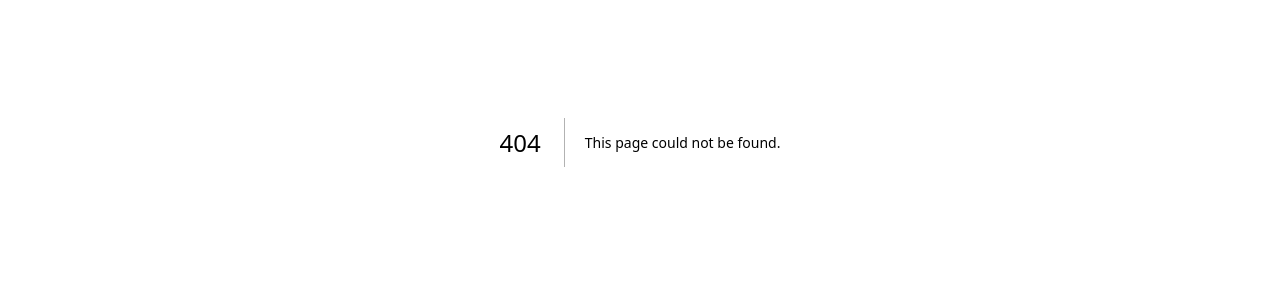
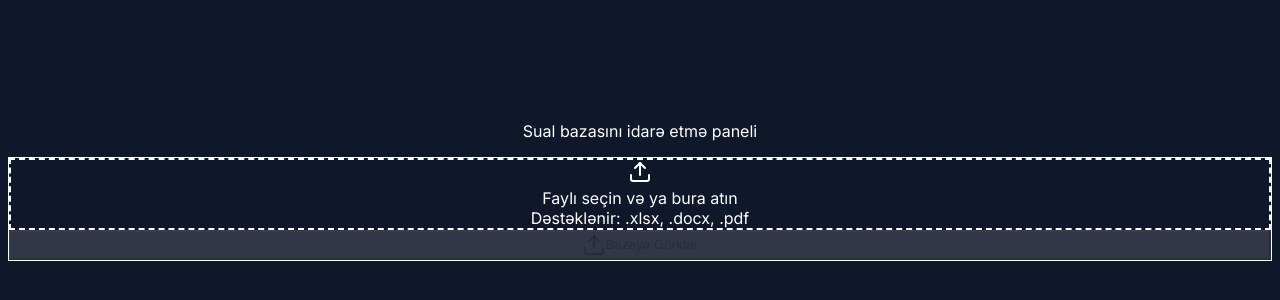
Before and after one commit to wdest/exam-project, a Next.js app: page /babapro in a window 1280 px wide. Before the commit this address had no page. Shown: the part 258-558 px from the top of the page. Built offline with nearby package versions, Linux system fonts and the light colour scheme.

Commit message:
Update and rename page.tsx to page.tsx

```diff
--- a/app/admin/page.tsx
+++ /dev/null
@@ -1,70 +0,0 @@
-'use client';
-
-import { useState } from 'react';
-import { Upload, FileText, CheckCircle } from 'lucide-react';
-
-export default function AdminPanel() {
-  const [file, setFile] = useState<File | null>(null);
-  const [uploading, setUploading] = useState(false);
-
-  const handleFileUpload = async () => {
-    if (!file) return alert('Fayl seçin!');
-    setUploading(true);
-
-    const formData = new FormData();
-    formData.append('file', file);
-
-    try {
-      const res = await fetch('/api/upload', {
-        method: 'POST',
-        body: formData,
-      });
-      const data = await res.json();
-      if (data.success) alert('Suallar uğurla yükləndi!');
-      else alert('Xəta: ' + data.error);
-    } catch (err) {
-      alert('Gözlənilməz xəta oldu');
-    } finally {
-      setUploading(false);
-    }
-  };
-
-  return (
-    <div className="min-h-screen bg-[#0f172a] text-white p-8">
-      <div className="max-w-4xl mx-auto">
-        <h1 className="text-3xl font-bold mb-8">Admin İdarəetmə Mərkəzi</h1>
-
-        <div className="bg-slate-800 p-8 rounded-xl border border-slate-700 mb-8">
-          <h2 className="text-xl font-semibold mb-4 flex items-center gap-2">
-            <FileText className="text-blue-500" /> Toplu Sual Yükləmə (Excel/Word)
-          </h2>
-
-          <div className="border-2 border-dashed border-slate-600 rounded-lg p-8 text-center hover:bg-slate-700/50 transition">
-            <input
-              type="file"
-              accept=".xlsx,.xls,.docx,.pdf"
-              onChange={(e) => setFile(e.target.files?.[0] || null)}
-              className="hidden"
-              id="fileInput"
-            />
-            <label htmlFor="fileInput" className="cursor-pointer flex flex-col items-center">
-              <Upload className="w-12 h-12 text-gray-400 mb-2" />
-              <span className="text-lg font-medium">
-                {file ? file.name : "Faylı bura atın və ya seçin"}
-              </span>
-              <span className="text-sm text-gray-500 mt-1">.xlsx, .docx, .pdf</span>
-            </label>
-          </div>
-
-          <button
-            onClick={handleFileUpload}
-            disabled={uploading || !file}
-            className="mt-4 w-full py-3 bg-blue-600 hover:bg-blue-700 rounded-lg font-bold disabled:opacity-50"
-          >
-            {uploading ? 'Yüklənir...' : 'Bazaya Göndər'}
-          </button>
-        </div>
-      </div>
-    </div>
-  );
-}
--- /dev/null
+++ b/app/babapro/page.tsx
@@ -0,0 +1,106 @@
+'use client';
+
+import { useState } from 'react';
+import { Upload, FileText, CheckCircle, AlertCircle, Loader2 } from 'lucide-react';
+
+export default function AdminPanel() {
+  const [file, setFile] = useState<File | null>(null);
+  const [uploading, setUploading] = useState(false);
+  const [status, setStatus] = useState<{type: 'success' | 'error' | null, msg: string}>({type: null, msg: ''});
+
+  const handleFileUpload = async () => {
+    if (!file) return;
+    setUploading(true);
+    setStatus({type: null, msg: ''});
+
+    const formData = new FormData();
+    formData.append('file', file);
+
+    try {
+      const res = await fetch('/api/upload', { method: 'POST', body: formData });
+      const data = await res.json();
+
+      if (data.success) {
+        setStatus({type: 'success', msg: 'Fayl uğurla yükləndi və suallar bazaya yazıldı!'});
+        setFile(null);
+      } else {
+        setStatus({type: 'error', msg: data.error || 'Xəta baş verdi'});
+      }
+    } catch (err) {
+      setStatus({type: 'error', msg: 'Server xətası'});
+    } finally {
+      setUploading(false);
+    }
+  };
+
+  return (
+    <div className="min-h-screen bg-[#0f172a] text-white p-4 sm:p-8 flex items-center justify-center relative overflow-hidden">
+       {/* Fon effektləri */}
+       <div className="absolute top-[-20%] right-[-10%] w-[500px] h-[500px] bg-emerald-600/10 rounded-full blur-[120px]" />
+       <div className="absolute bottom-[-20%] left-[-10%] w-[500px] h-[500px] bg-blue-600/10 rounded-full blur-[120px]" />
+
+      <div className="w-full max-w-2xl z-10">
+        <div className="mb-8 text-center sm:text-left">
+          <h1 className="text-3xl sm:text-4xl font-bold bg-clip-text text-transparent bg-gradient-to-r from-emerald-400 to-cyan-400">
+            BabaPro Admin
+          </h1>
+          <p className="text-slate-400 mt-2">Sual bazasını idarə etmə paneli</p>
+        </div>
+
+        <div className="backdrop-blur-xl bg-white/5 border border-white/10 rounded-3xl p-6 sm:p-10 shadow-2xl">
+
+          {/* Status Mesajları */}
+          {status.msg && (
+            <div className={`mb-6 p-4 rounded-xl flex items-center gap-3 ${
+              status.type === 'success' ? 'bg-emerald-500/20 text-emerald-300 border border-emerald-500/30' : 'bg-red-500/20 text-red-300 border border-red-500/30'
+            }`}>
+              {status.type === 'success' ? <CheckCircle className="w-5 h-5"/> : <AlertCircle className="w-5 h-5"/>}
+              <span className="font-medium">{status.msg}</span>
+            </div>
+          )}
+
+          <div
+            className={`border-2 border-dashed rounded-2xl p-8 sm:p-12 text-center transition-all duration-300 ${
+              file ? 'border-emerald-500/50 bg-emerald-500/5' : 'border-slate-700 hover:border-slate-500 hover:bg-slate-800/50'
+            }`}
+          >
+            <input
+              type="file"
+              accept=".xlsx,.xls,.docx,.pdf"
+              onChange={(e) => setFile(e.target.files?.[0] || null)}
+              className="hidden"
+              id="fileInput"
+            />
+            <label htmlFor="fileInput" className="cursor-pointer flex flex-col items-center group">
+              <div className={`p-4 rounded-full mb-4 transition-colors ${file ? 'bg-emerald-500/20 text-emerald-400' : 'bg-slate-800 text-slate-400 group-hover:text-white'}`}>
+                {file ? <FileText className="w-8 h-8"/> : <Upload className="w-8 h-8"/>}
+              </div>
+              <span className="text-lg font-semibold text-white mb-1">
+                {file ? file.name : "Faylı seçin və ya bura atın"}
+              </span>
+              <span className="text-sm text-slate-500">
+                Dəstəklənir: .xlsx, .docx, .pdf
+              </span>
+            </label>
+          </div>
+
+          <button
+            onClick={handleFileUpload}
+            disabled={uploading || !file}
+            className="mt-6 w-full py-4 bg-gradient-to-r from-emerald-600 to-teal-600 hover:from-emerald-500 hover:to-teal-500 disabled:opacity-50 disabled:cursor-not-allowed text-white font-bold rounded-xl shadow-lg shadow-emerald-900/20 transition-all active:scale-[0.98] flex items-center justify-center gap-2"
+          >
+            {uploading ? (
+              <>
+                <Loader2 className="w-5 h-5 animate-spin" /> Yüklənir...
+              </>
+            ) : (
+              <>
+                <Upload className="w-5 h-5" /> Bazaya Göndər
+              </>
+            )}
+          </button>
+        </div>
+      </div>
+    </div>
+  );
+}
```
